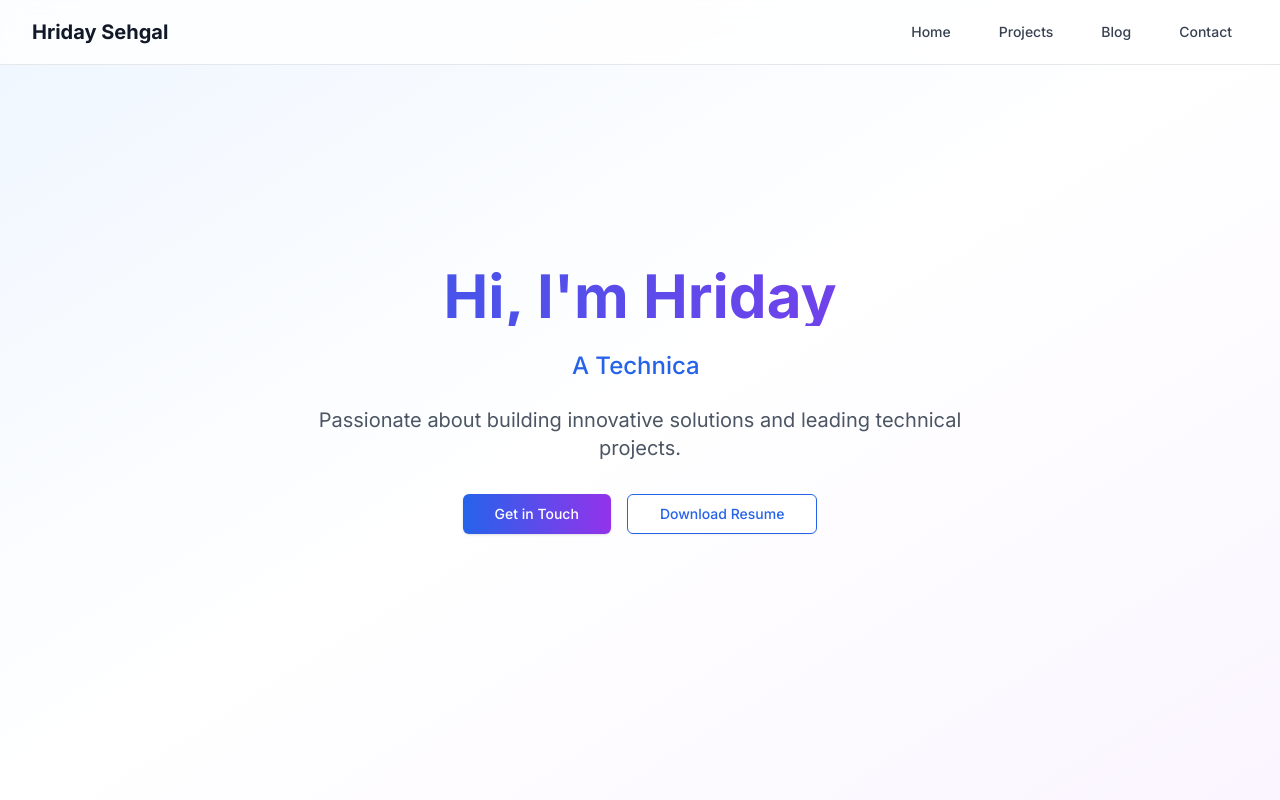
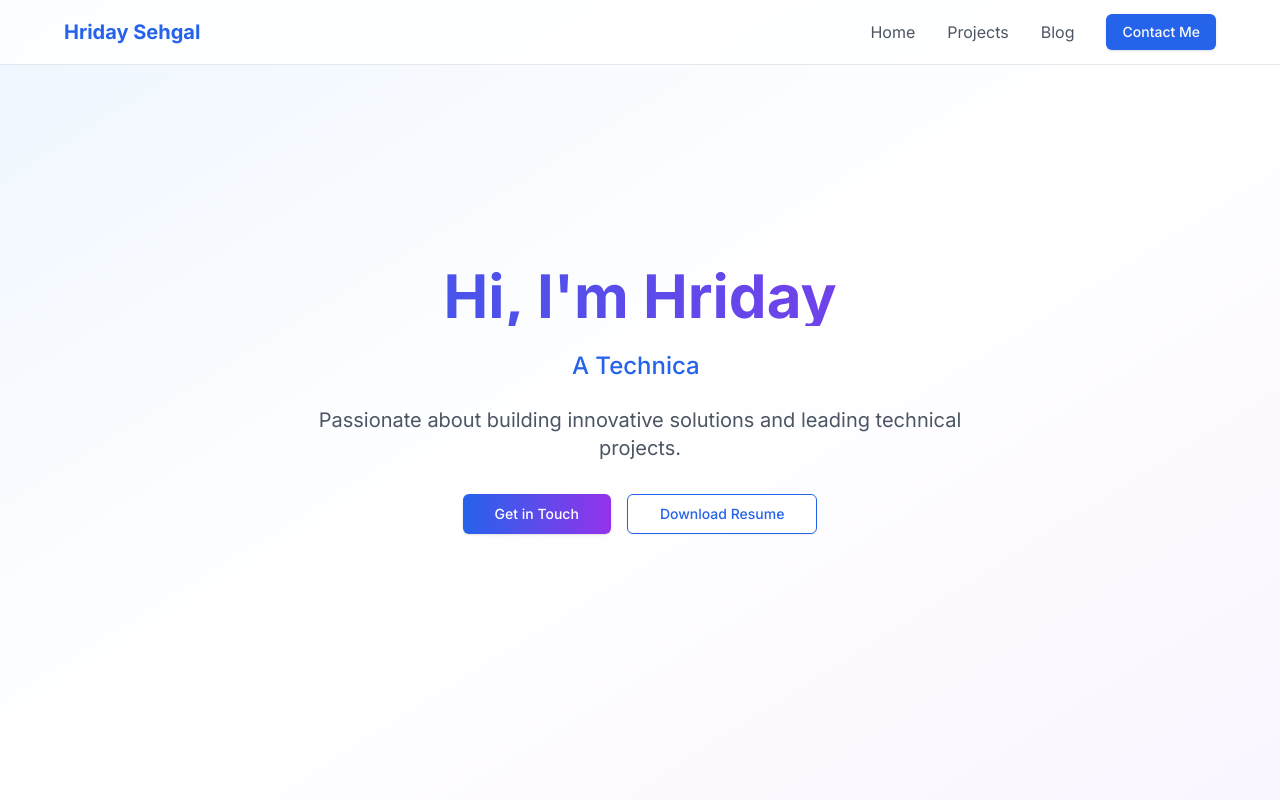
Before and after one commit to hriday-sehgal/NextJS-Portfolio-Website, a Next.js app: page / in a window 1280 px wide. Shown: the top 800 px of the page. Built offline with nearby package versions, Linux system fonts and the light colour scheme.

Commit message:
fixed build issues

```diff
--- a/app/layout.tsx
+++ b/app/layout.tsx
@@ -6,7 +6,7 @@ import "./globals.css";
 import Navbar from "@/components/ui/navbar";
 // import Footer from "@/components/ui/footer";
 import { Toaster } from "sonner";
-import { metadata as siteMetadata } from "./metadata";
+// import { metadata as siteMetadata } from "./metadata";
 
 const inter = Inter({ subsets: ["latin"] });
 
--- a/app/not-found.tsx
+++ b/app/not-found.tsx
@@ -23,7 +23,8 @@ export default function NotFound() {
             Page Not Found
           </h2>
           <p className="text-gray-600 mb-8 max-w-md mx-auto">
-            Oops! The page you're looking for doesn't exist or has been moved.
+            Oops! The page you&apos;re looking for doesn&apos;t exist or has
+            been moved.
           </p>
           <Link href="/">
             <Button className="bg-gradient-to-r from-blue-600 to-purple-600 hover:from-blue-700 hover:to-purple-700 text-white">
--- a/app/projects/page.tsx
+++ b/app/projects/page.tsx
@@ -6,20 +6,16 @@ import {
   Card,
   CardHeader,
   CardTitle,
-  CardDescription,
   CardContent,
   CardFooter,
 } from "@/components/ui/card";
 import {
   FiGithub,
   FiExternalLink,
-  FiArrowRight,
   FiLinkedin,
   FiMail,
   FiMapPin,
-  FiPhone,
 } from "react-icons/fi";
-import Image from "next/image";
 import ContactForm from "@/components/ui/contact-form";
 import Link from "next/link";
 
--- a/components/ui/contact-form.tsx
+++ b/components/ui/contact-form.tsx
@@ -17,7 +17,6 @@ import {
   FiUser,
   FiMessageSquare,
 } from "react-icons/fi";
-import { useTheme } from "next-themes";
 
 export default function ContactForm() {
   const {
@@ -28,7 +27,6 @@ export default function ContactForm() {
   } = useForm();
   const [isSubmitting, setIsSubmitting] = useState(false);
   const [showForm, setShowForm] = useState(true);
-  const { theme } = useTheme();
 
   const onSubmit = async (data: unknown) => {
     setIsSubmitting(true);
@@ -69,11 +67,11 @@ export default function ContactForm() {
         className="text-center mb-8"
       >
         <h2 className="text-3xl md:text-4xl font-bold mb-4 bg-gradient-to-r from-blue-600 to-purple-600 text-transparent bg-clip-text">
-          Let's Connect
+          Let&apos;s Connect
         </h2>
         <p className="text-gray-600">
-          Have a project in mind or want to discuss opportunities? I'd love to
-          hear from you!
+          Have a project in mind or want to discuss opportunities? I&apos;d love
+          to hear from you!
         </p>
       </motion.div>
 
@@ -217,7 +215,7 @@ export default function ContactForm() {
             Message Sent!
           </h3>
           <p className="text-gray-600">
-            Thank you for reaching out. I'll get back to you as soon as
+            Thank you for reaching out. I&apos;ll get back to you as soon as
             possible.
           </p>
         </motion.div>
--- a/components/ui/navbar.tsx
+++ b/components/ui/navbar.tsx
@@ -1,157 +1,88 @@
 // components/ui/navbar.tsx
 "use client";
 
+import { useState } from "react";
+import Link from "next/link";
 import { motion } from "framer-motion";
-import Link from "next/link";
 import { Button } from "@/components/ui/button";
-import { Menu, X } from "lucide-react";
-import { useState, useEffect } from "react";
-import { usePathname } from "next/navigation";
+import { FiMenu, FiX } from "react-icons/fi";
+
+const navLinks = [
+  { href: "/", label: "Home" },
+  { href: "/projects", label: "Projects" },
+  { href: "https://decodewithhriday.vercel.app/", label: "Blog" },
+];
 
 export default function Navbar() {
   const [isOpen, setIsOpen] = useState(false);
-  const pathname = usePathname();
-
-  const navLinks = [
-    { name: "Home", path: "/" },
-    { name: "Projects", path: "/projects" },
-    {
-      name: "Blog",
-      path: "https://decodewithhriday.vercel.app/blogs",
-      target: "_blank",
-    },
-  ];
-
-  const scrollToContact = () => {
-    const contactSection = document.getElementById("contact");
-    if (contactSection) {
-      contactSection.scrollIntoView({ behavior: "smooth" });
-    }
-    setIsOpen(false);
-  };
-
-  const toggleMenu = () => {
-    setIsOpen(!isOpen);
-  };
-
-  const getContactLink = () => {
-    if (pathname === "/projects") {
-      return "/projects#contact";
-    }
-    return "#contact";
-  };
 
   return (
-    <motion.nav
-      initial={{ y: -100 }}
-      animate={{ y: 0 }}
-      className="fixed top-0 left-0 right-0 backdrop-blur-md z-50 border-b bg-white/80 border-gray-200"
-    >
-      <div className="container mx-auto px-4 md:px-8 flex justify-between items-center h-16">
-        <motion.div whileHover={{ scale: 1.05 }}>
-          <Link
-            href="/"
-            className="text-xl font-bold text-gray-900"
-            onClick={() => setIsOpen(false)}
-          >
+    <nav className="fixed top-0 left-0 right-0 z-50 bg-white/80 backdrop-blur-sm border-b border-gray-200">
+      <div className="container mx-auto px-4 md:px-8 lg:px-16">
+        <div className="flex items-center justify-between h-16">
+          <Link href="/" className="text-xl font-bold text-blue-600">
             Hriday Sehgal
           </Link>
-        </motion.div>
 
-        <div className="flex items-center gap-4">
-          {/* Mobile Menu Button */}
-          <div className="md:hidden">
-            <Button
-              variant="outline"
-              size="icon"
-              onClick={toggleMenu}
-              className="border-gray-200"
-            >
-              {isOpen ? (
-                <X className="h-4 w-4 text-gray-900" />
-              ) : (
-                <Menu className="h-4 w-4 text-gray-900" />
-              )}
-            </Button>
+          {/* Desktop Navigation */}
+          <div className="hidden md:flex items-center space-x-8">
+            {navLinks.map((link) => (
+              <Link
+                key={link.href}
+                href={link.href}
+                className="text-gray-600 hover:text-blue-600 transition-colors"
+              >
+                {link.label}
+              </Link>
+            ))}
+            <Link href="#contact">
+              <Button className="bg-blue-600 hover:bg-blue-700">
+                Contact Me
+              </Button>
+            </Link>
           </div>
 
-          {/* Desktop Menu */}
-          <div className="hidden md:flex gap-4">
-            {navLinks.map((link) => (
-              <motion.div
-                key={link.name}
-                whileHover={{ scale: 1.05 }}
-                whileTap={{ scale: 0.95 }}
+          {/* Mobile Menu Button */}
+          <button
+            className="md:hidden p-2 rounded-md text-gray-600 hover:text-blue-600 focus:outline-none"
+            onClick={() => setIsOpen(!isOpen)}
+          >
+            {isOpen ? <FiX size={24} /> : <FiMenu size={24} />}
+          </button>
+        </div>
+
+        {/* Mobile Navigation */}
+        {isOpen && (
+          <motion.div
+            initial={{ opacity: 0, y: -20 }}
+            animate={{ opacity: 1, y: 0 }}
+            exit={{ opacity: 0, y: -20 }}
+            className="md:hidden"
+          >
+            <div className="px-2 pt-2 pb-3 space-y-1">
+              {navLinks.map((link) => (
+                <Link
+                  key={link.href}
+                  href={link.href}
+                  className="block px-3 py-2 rounded-md text-gray-600 hover:text-blue-600 hover:bg-gray-50"
+                  onClick={() => setIsOpen(false)}
+                >
+                  {link.label}
+                </Link>
+              ))}
+              <Link
+                href="#contact"
+                className="block px-3 py-2"
+                onClick={() => setIsOpen(false)}
               >
-                <Button
-                  asChild
-                  variant="ghost"
-                  className="text-gray-700 hover:bg-gray-100"
-                >
-                  <Link
-                    href={link.path}
-                    target={link.target || "_self"}
-                    rel={
-                      link.target === "_blank"
-                        ? "noopener noreferrer"
-                        : undefined
-                    }
-                  >
-                    {link.name}
-                  </Link>
+                <Button className="w-full bg-blue-600 hover:bg-blue-700">
+                  Contact Me
                 </Button>
-              </motion.div>
-            ))}
-            <motion.div whileHover={{ scale: 1.05 }} whileTap={{ scale: 0.95 }}>
-              <Button
-                asChild
-                variant="ghost"
-                className="text-gray-700 hover:bg-gray-100"
-              >
-                <Link href={getContactLink()} onClick={() => setIsOpen(false)}>
-                  Contact
-                </Link>
-              </Button>
-            </motion.div>
-          </div>
-        </div>
+              </Link>
+            </div>
+          </motion.div>
+        )}
       </div>
-
-      {/* Mobile Menu Overlay */}
-      {isOpen && (
-        <div className="md:hidden fixed top-16 left-0 right-0 backdrop-blur-md border-b z-40 bg-white/90 border-gray-200">
-          <div className="flex flex-col items-center py-4 gap-4">
-            {navLinks.map((link) => (
-              <Button
-                asChild
-                variant="ghost"
-                key={link.name}
-                className="w-full text-center text-gray-900"
-              >
-                <Link
-                  href={link.path}
-                  onClick={() => setIsOpen(false)}
-                  target={link.target || "_self"}
-                  rel={
-                    link.target === "_blank" ? "noopener noreferrer" : undefined
-                  }
-                >
-                  {link.name}
-                </Link>
-              </Button>
-            ))}
-            <Button
-              asChild
-              variant="ghost"
-              className="w-full text-center text-gray-900"
-            >
-              <Link href={getContactLink()} onClick={() => setIsOpen(false)}>
-                Contact
-              </Link>
-            </Button>
-          </div>
-        </div>
-      )}
-    </motion.nav>
+    </nav>
   );
 }
```
Also changed, not shown: app/page.tsx (+10 -39 lines), 1 other file (tests, documents, lock files or other folders).
